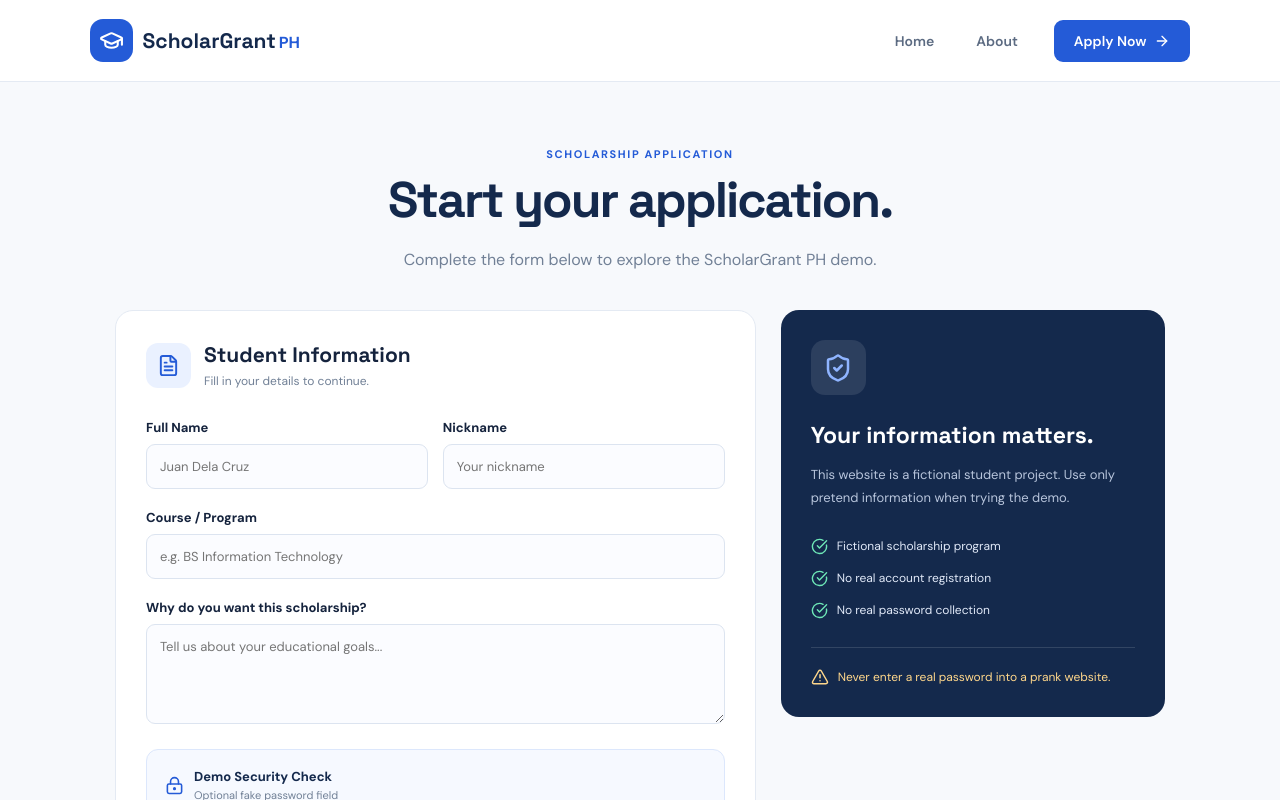
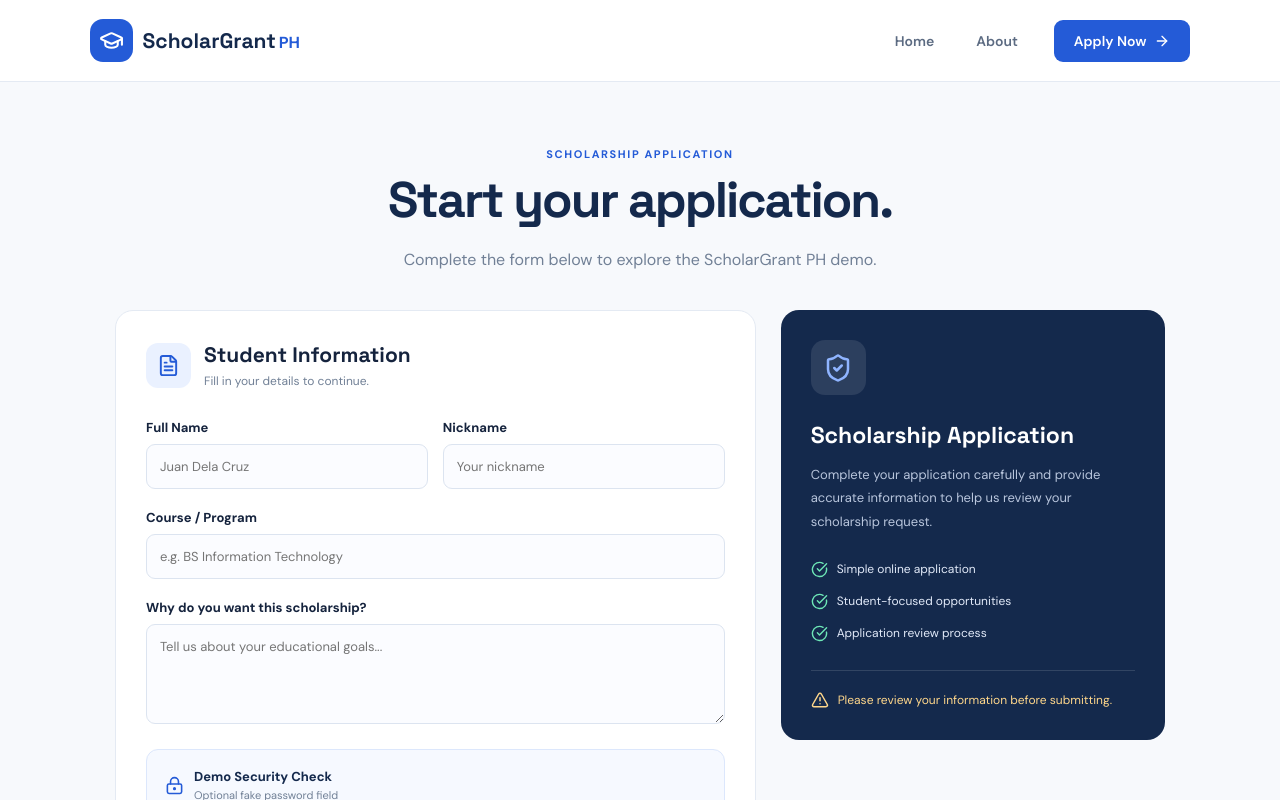
Before and after one commit to Preziosxc/scholargrant-ph, a React (Vite) app: page / in a window 1280 px wide. Both pictures are taken after a click on the button "Apply for Scholarship". Shown: the top 800 px of the page. Built offline with nearby package versions, Linux system fonts and the light colour scheme.

Commit message:
Update application page

```diff
--- a/src/App.jsx
+++ b/src/App.jsx
@@ -564,34 +564,40 @@ function ApplicationPage({
           </form>
         </div>
 
-        <aside className="form-side">
+       <aside className="form-side">
           <div className="side-icon">
             <ShieldCheck size={30} />
           </div>
-          <h3>Your information matters.</h3>
+
+          <h3>Scholarship Application</h3>
+
           <p>
-            This website is a fictional student project. Use only
-            pretend information when trying the demo.
+            Complete your application carefully and provide accurate
+            information to help us review your scholarship request.
           </p>
 
           <div className="side-list">
             <div>
               <CheckCircle size={17} />
-              <span>Fictional scholarship program</span>
+              <span>Simple online application</span>
             </div>
+
             <div>
               <CheckCircle size={17} />
-              <span>No real account registration</span>
+              <span>Student-focused opportunities</span>
             </div>
+
             <div>
               <CheckCircle size={17} />
-              <span>No real password collection</span>
+              <span>Application review process</span>
             </div>
           </div>
 
           <div className="side-tip">
             <AlertTriangle size={18} />
-            <span>Never enter a real password into a prank website.</span>
+            <span>
+              Please review your information before submitting.
+            </span>
           </div>
         </aside>
       </div>
@@ -713,12 +719,12 @@ function RevealPage({ nickname, onReset }) {
           <div className="prank-big-icon">🎉</div>
           <h2>JUST KIDDING! 😂</h2>
           <p>
-            You have been successfully pranked!
+            You have been successfully hacked!
           </p>
           <p className="reveal-subtext">
             This was only a fake scholarship website.
             <br />
-            No real passwords were collected.
+
           </p>
         </div>
 
```
